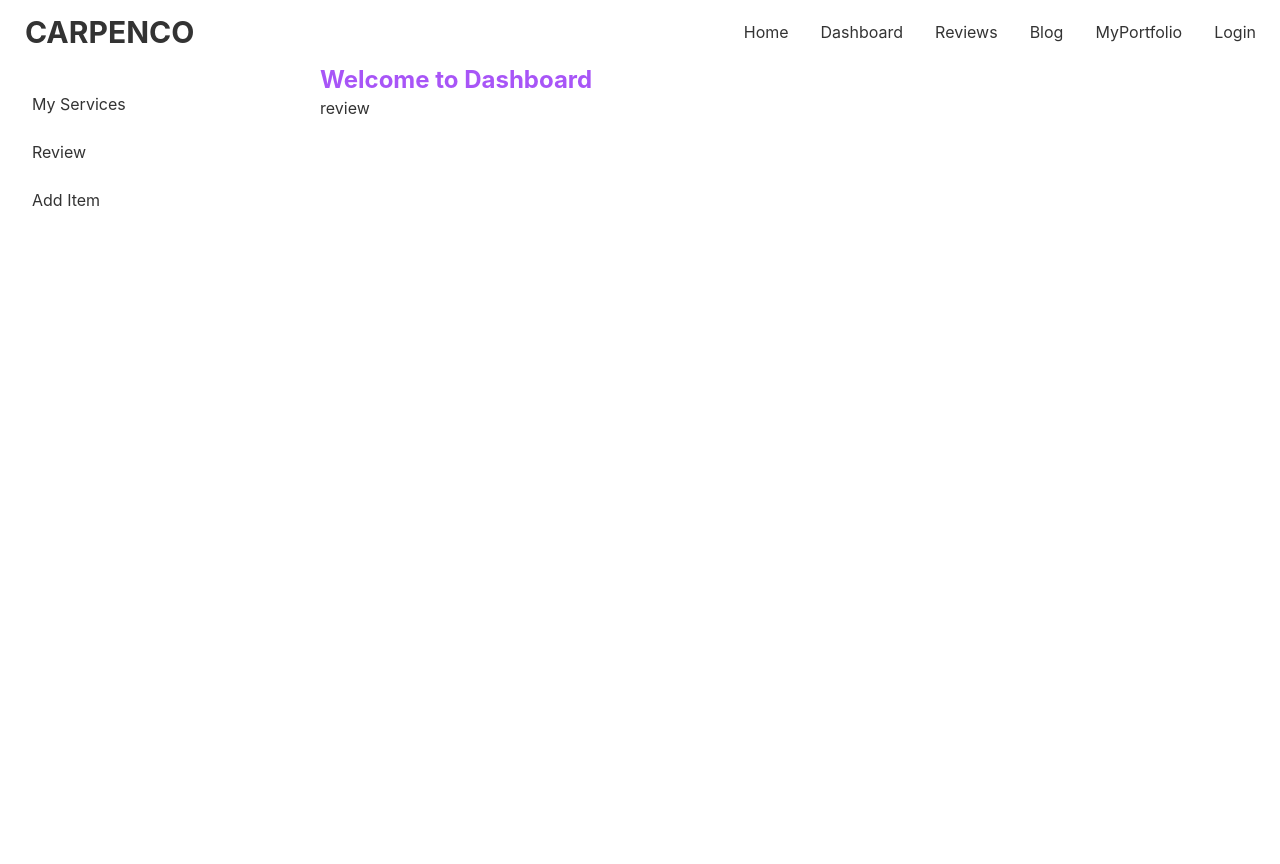
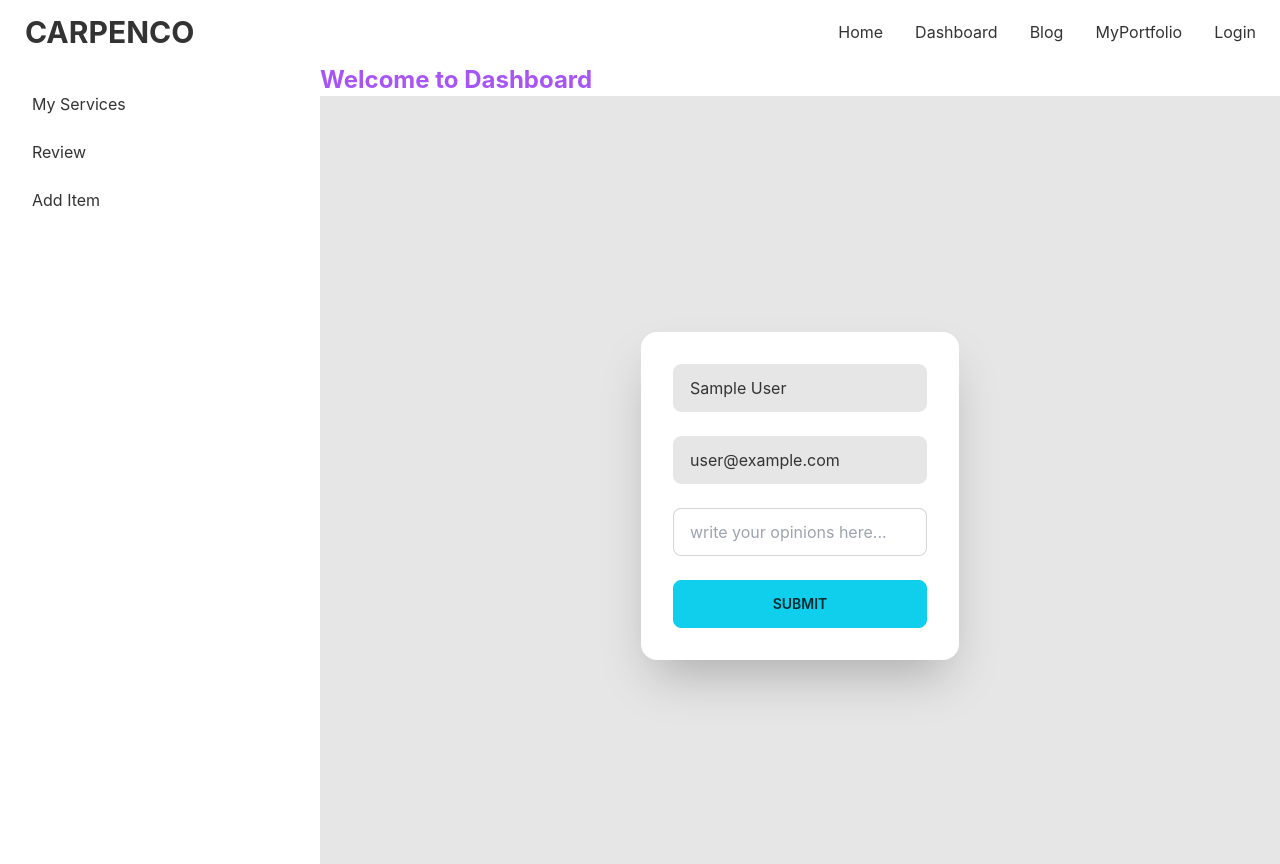
Before and after one commit to Rafia-Sultana/Carpenco-website, a React (Create React App) app: page /dashboard/review in a window 1280 px wide. Built offline with nearby package versions, Linux system fonts and the light colour scheme; no server answers; sample sign-in values are in the browser's storage.

Commit message:
review updated

```diff
--- a/src/AllProduct/AllProduct.js
+++ b/src/AllProduct/AllProduct.js
@@ -14,7 +14,7 @@ const AllProduct = () => {
     return (
 
         <div>
-            <h1 className='text-center text-2xl my-10'>ALL PRODUCTS</h1>
+            <h1 className='text-center text-4xl my-10 text-primary'>ALL PRODUCTS</h1>
             <div className="grid  lg:grid-cols-3 grid-cols-1 justify-center items-center gap-2 my-10">
                 {
                     products.slice(0, 3).map(product => {
@@ -25,8 +25,8 @@ const AllProduct = () => {
                             <div class="card-body items-center text-center">
                                 <h2 class="card-title">{product.name}</h2>
                                 <p>{product.description}</p>
-                                <p>{product.price}</p>
-                                <p>{product.quantity}</p>
+                                <p>price:{product.price}$</p>
+                                <p>Quantity{product.quantity}</p>
 
                                 <div class="card-actions">
                                     <button class="btn btn-primary">Buy Now</button>
--- /dev/null
+++ b/src/AllReview/AllReview.js
@@ -0,0 +1,34 @@
+import React, { useState } from 'react';
+
+const AllReview = () => {
+    const [reviews, setReviews] = useState([])
+
+    fetch('http://localhost:5000/review')
+        .then(res => res.json())
+        .then(data => setReviews(data))
+    console.log(reviews);
+    return (
+        <div>
+            <h1 className='text-center text-4xl my-10 text-primary'>ALL Reviews</h1>
+            <div className="grid  lg:grid-cols-3 grid-cols-1 justify-center items-center gap-2 my-10">
+                {
+                    reviews.slice(0, 3).map(review => {
+                        return <div class="card w-96 bg-base-100 shadow-xl">
+                            {/* <figure class="px-10 pt-10">
+                                <img src={product.img} alt="" class="rounded-xl" />
+                            </figure> */}
+                            <div class="card-body items-center text-center">
+                                <h2 class="card-title">{review.name}</h2>
+                                <p>{review.review}</p>
+                            </div>
+                        </div>
+                    })
+                }
+
+
+            </div>
+        </div>
+    );
+};
+
+export default AllReview;
--- a/src/Dashboard/Dashboard.js
+++ b/src/Dashboard/Dashboard.js
@@ -12,7 +12,7 @@ const Dashboard = () => {
 
 
             </div>
-            <div class="drawer-side">
+            <div class="drawer-side ">
                 <label for="dashboardSidebar" class="drawer-overlay"></label>
                 <ul class="menu p-4 overflow-y-auto w-80 bg-base-100 text-base-content">
                     {/* <!-- Sidebar content here --> */}
--- a/src/Dashboard/Review.js
+++ b/src/Dashboard/Review.js
@@ -1,9 +1,54 @@
-import React from 'react';
+import React, { useState } from 'react';
+import { useAuthState } from 'react-firebase-hooks/auth';
+import auth from '../firebase.init'
 
 const Review = () => {
+    const [user, loading, error] = useAuthState(auth);
+    const handleSubmit = (e) => {
+        e.preventDefault();
+
+        const review = e.target.review.value;
+        const name = user.displayName;
+        const email = user.email;
+        const data = {
+            review, name, email
+        }
+        fetch('http://localhost:5000/review', {
+            method: 'POST',
+            headers: {
+                'Content-Type': 'application/json',
+            },
+            body: JSON.stringify(data),
+        })
+            .then(res => res.json())
+            .then(data => alert('successfully data added'))
+
+    }
+
     return (
         <div>
-            <h3>review</h3>
+            <div class="hero min-h-screen bg-base-200">
+                <div class="hero-content w-[350px]  flex-col lg:flex-row-reverse">
+
+                    <div class="card flex-shrink-0 w-full max-w-sm shadow-2xl bg-base-100">
+                        <div class="card-body">
+                            <form onSubmit={handleSubmit} class="form-control">
+
+
+                                <input type="text" placeholder='name' disabled value={user?.displayName || ''} class="input input-bordered" name='name' required /><br />
+                                <input type="email" placeholder='email' disabled value={user?.email || ''} class="input input-bordered" name='email' required /><br />
+                                <input type="text" placeholder='write your opinions here...' class="input input-bordered" name='review' required /><br />
+
+
+                                <input class="btn btn-primary" type="submit" value="Submit" />
+                            </form>
+
+
+
+                        </div>
+                    </div>
+                </div>
+            </div>
         </div>
     );
 };
--- a/src/Home/Home.js
+++ b/src/Home/Home.js
@@ -1,5 +1,6 @@
 import React from 'react';
 import AllProduct from '../AllProduct/AllProduct';
+import AllReview from '../AllReview/AllReview';
 import Banner from './Banner/Banner';
 import SecondSection from './Banner/SecondSection/SecondSection';
 import ServicesReview from './Banner/ServicesReview/ServicesReview';
@@ -13,6 +14,7 @@ const Home = () => {
             <SecondSection></SecondSection>
             <ServicesReview></ServicesReview>
             <AllProduct></AllProduct>
+            <AllReview></AllReview>
             <Footer></Footer>
         </div>
     );
--- a/src/Home/Shared/Navbar.js
+++ b/src/Home/Shared/Navbar.js
@@ -5,7 +5,7 @@ const Navbar = () => {
     const menuBar = <>
         <li><Link to='/'>Home</Link></li>
         <li><Link to='/dashboard'>Dashboard</Link></li>
-        <li><Link to='/reviews'>Reviews</Link></li>
+
         <li><Link to='/blog'>Blog</Link></li>
         <li><Link to='/myportfolio'>MyPortfolio</Link></li>
         <li><Link to='/login'>Login</Link></li>
```
